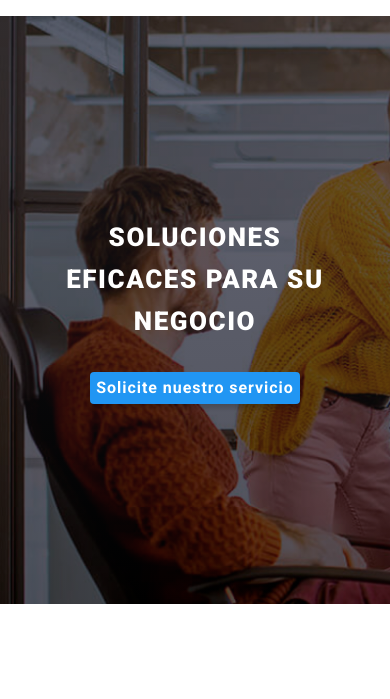
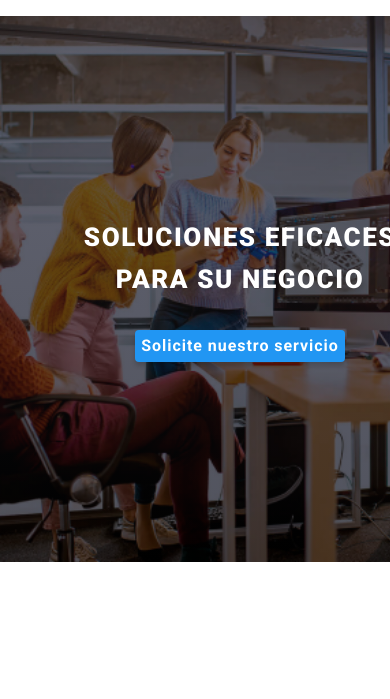
Before and after one commit to Merymoon1325/goit-markup-hw-08, a plain HTML site: page index.html in a window 390 px wide. Shown: the part 64-763 px from the top of the page. Drawn offline with nearby package versions, Linux system fonts and the light colour scheme.

Commit message:
Correcciones

```diff
--- a/css/styles.css
+++ b/css/styles.css
@@ -1268,3 +1268,23 @@
     margin-left: 8px;
   }
 }
+.main-section {
+  background-image: linear-gradient(
+      to bottom,
+      rgba(47, 48, 58, 0.4),
+      rgba(0, 0, 0, 0.4)
+    ),
+    url(../img/Solucionesmobile.png);
+  background-size: cover;
+  background-repeat: no-repeat;
+}
+.main-section {
+  background-image: linear-gradient(
+      to bottom,
+      rgba(47, 48, 58, 0.4),
+      rgba(0, 0, 0, 0.4)
+    ),
+    url(../img/Solucionestablet.png);
+  background-size: cover;
+  background-repeat: no-repeat;
+}
--- a/index.html
+++ b/index.html
@@ -12,7 +12,7 @@
     <link rel="stylesheet" href="./css/main.min.css" />
   </head>
 
-  <body>
+  <body class="body">
     <header class="header container">
       <nav class="header__navegation">
         <a class="logo" href="#">WebStudio</a>
--- a/sass/components/_responsive.scss
+++ b/sass/components/_responsive.scss
@@ -125,6 +125,9 @@
 }
 
 @media (max-width: 1600px) {
+  .body {
+    width: 1349px;
+  }
   .menu-container {
     display: none;
   }
@@ -134,6 +137,9 @@
 }
 
 @media (max-width: 768px) {
+  .body {
+    width: 768px;
+  }
   .container {
     width: 768px;
   }
@@ -243,9 +249,22 @@
     width: 339px;
     height: 374px;
   }
+  .main-section {
+    background-image: linear-gradient(
+        to bottom,
+        rgba(47, 48, 58, 0.4),
+        rgba(0, 0, 0, 0.4)
+      ),
+      url(../img/Solucionestablet.png);
+    background-size: cover;
+    background-repeat: no-repeat;
+  }
 }
 
 @media (max-width: 480px) {
+  .body {
+    width: 480px;
+  }
   .container {
     width: 480px;
   }
@@ -371,4 +390,15 @@
   .redes {
     padding-right: 90px;
   }
+
+  .main-section {
+    background-image: linear-gradient(
+        to bottom,
+        rgba(47, 48, 58, 0.4),
+        rgba(0, 0, 0, 0.4)
+      ),
+      url(../img/Solucionesmobile.png);
+    background-size: cover;
+    background-repeat: no-repeat;
+  }
 }
```
Also changed, not shown: css/main.css (deleted), css/main.min.css, css/variables.css (deleted), css/variables.min.css (deleted), 4 other files.
